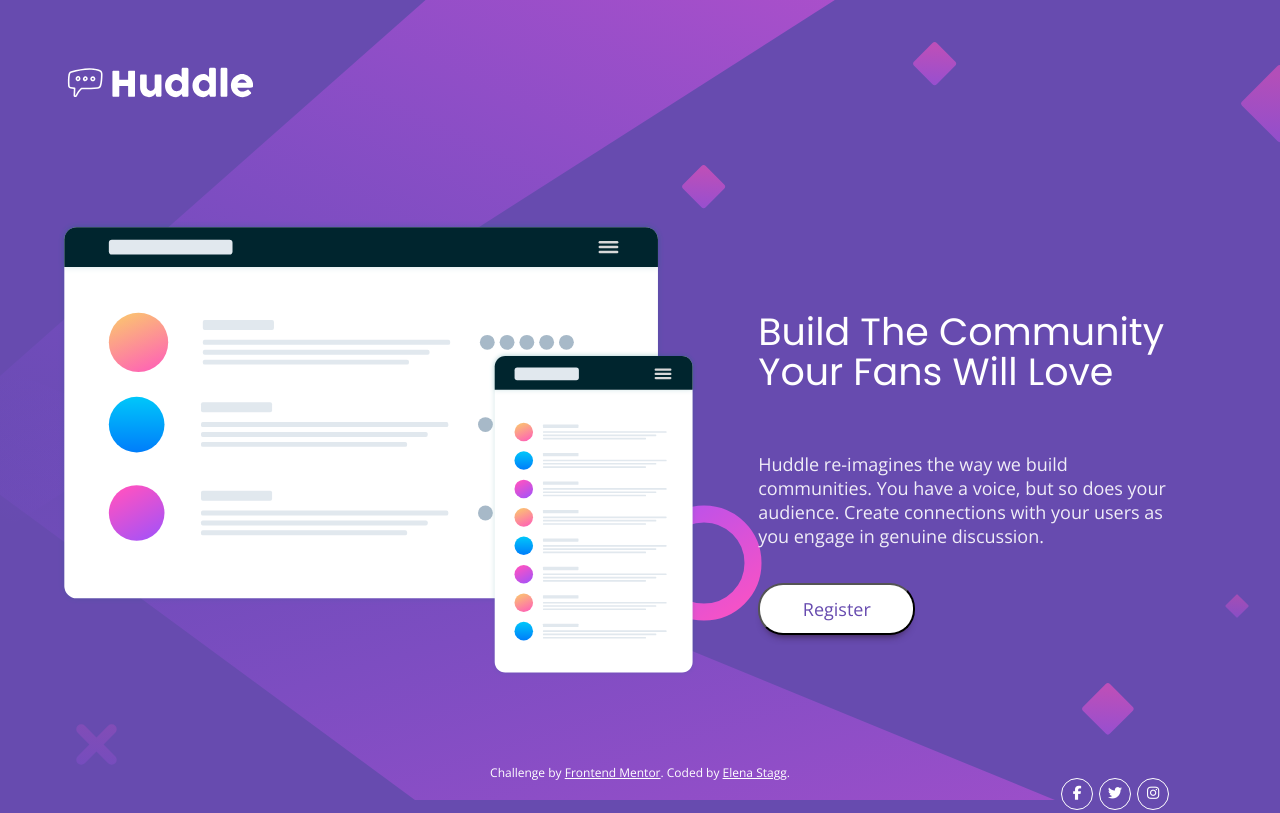
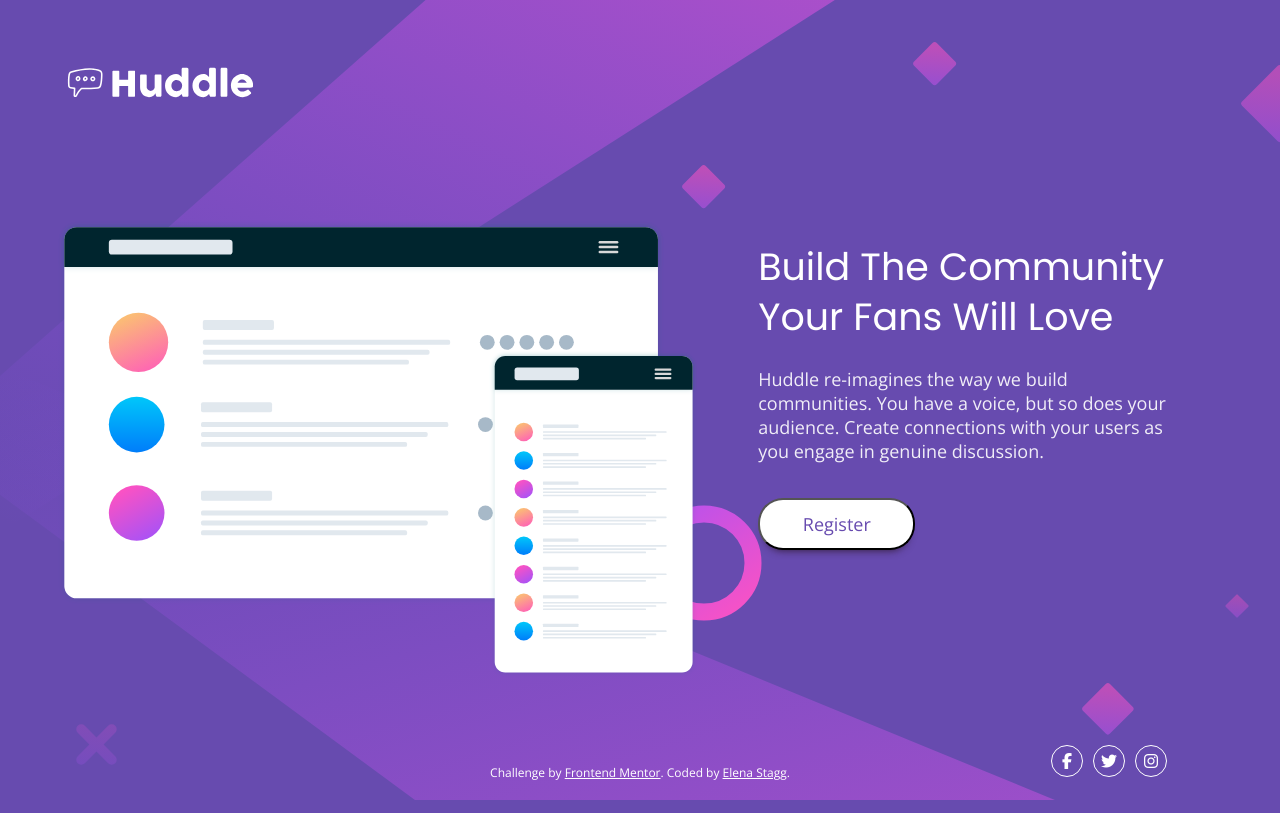
Before and after one commit to elenastagg/design-practice-huddle-landingpage, a website: page public/index.html in a window 1280 px wide. Drawn offline with nearby package versions, Linux system fonts and the light colour scheme.

Commit message:
amended spacing

```diff
--- a/styles/index.scss
+++ b/styles/index.scss
@@ -33,7 +33,7 @@ main {
 .title {
   font-family: "Poppins", sans-serif;
   font-size: 24px;
-  font-weight: 400;
+  font-weight: 500;
   padding: 50px 50px 0px 50px;
 }
 
@@ -62,7 +62,7 @@ button {
 .icon {
   border: solid 1px;
   border-radius: 50%;
-  margin: 3px;
+  margin: 5px;
   width: 30px;
   height: 30px;
   text-align: center;
@@ -109,12 +109,12 @@ footer {
     text-align: left;
     width: 45%;
     height: 100%;
-    padding: 180px 50px 0 60px;
+    padding: 40px 50px 0 60px;
   }
   .title {
-    line-height: 40px;
+    line-height: 50px;
     font-size: 38px;
-    padding: 0 0 35px 0;
+    padding: 0;
   }
 
   .main-text {
@@ -134,7 +134,7 @@ footer {
   }
   .social-logos {
     justify-content: flex-end;
-    padding-top: 140px;
+    padding-top: 190px;
     margin: 0;
   }
   .icon:hover {
@@ -142,6 +142,6 @@ footer {
     color: #994ac9;
   }
   i {
-    font-size: 14px;
+    font-size: 16px;
   }
 }
```
Also changed, not shown: public/index.css.
